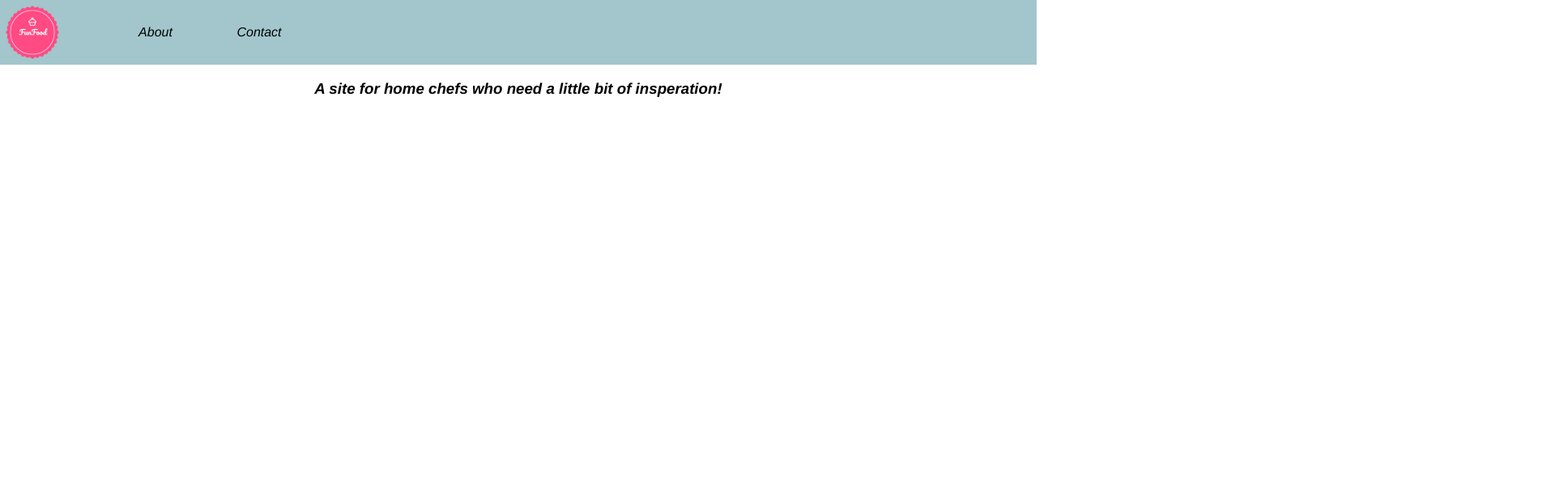
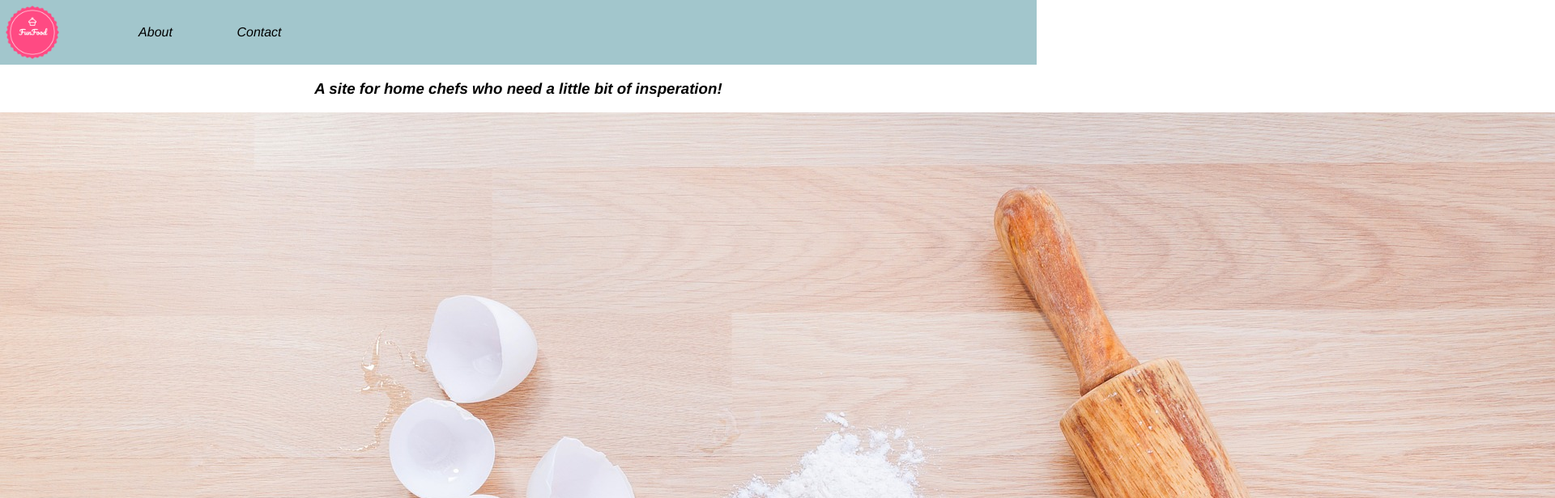
Before and after one commit to Jockaiii/FunFood, a React (Create React App) app: page /AboutView in a window 1280 px wide. Shown: the top 616 px of the page at 81% size, 1920 px wide, since content can reach past the window. Built offline with nearby package versions, Linux system fonts and the light colour scheme.

Commit message:
Lagt in en bild till about page men den är lite stor

```diff
--- a/src/view/aboutview/AboutView.css
+++ b/src/view/aboutview/AboutView.css
@@ -0,0 +1,4 @@
+.foodLogo {
+    width: auto;
+    height: fit-content;
+}
--- a/src/view/aboutview/AboutView.js
+++ b/src/view/aboutview/AboutView.js
@@ -1,9 +1,13 @@
 import React from 'react'
+import foodLogotype from '../../shared/images/foodLogotype.jpg'
 
 export const AboutView = () => {
     return (
         <div>
             <h3>A site for home chefs who need a little bit of insperation!</h3>
+            <img className= 'foodLogo'
+                src={foodLogotype}
+                alt={'..error'}/>
         </div>
     )
 }
```
Also changed, not shown: src/shared/images/foodLogotype.jpg (added).
